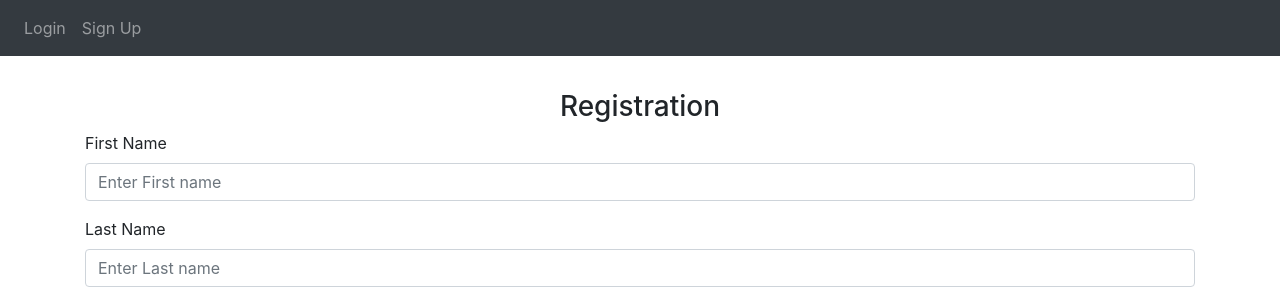
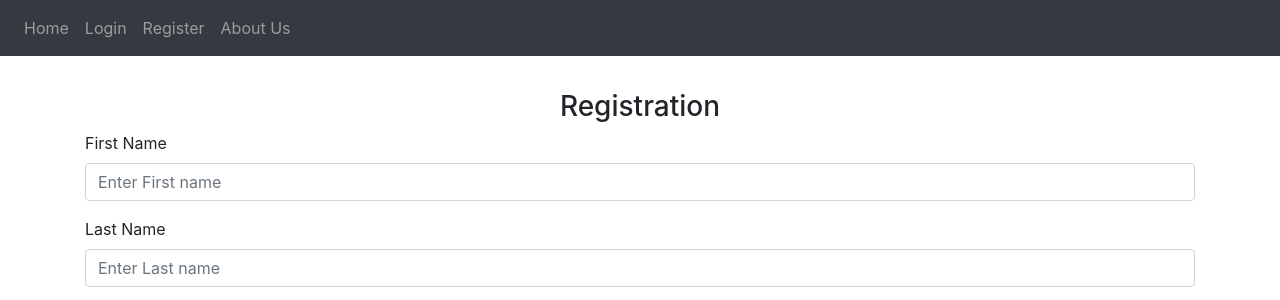
Before and after one commit to qejaquino/MidtermProjectAct1, a Flask app: page /sign-up in a window 1280 px wide. Shown: the top 300 px of the page. Run offline with Flask 2, Linux system fonts and the light colour scheme; some libraries are stand-ins or nearby versions.

Commit message:
Clean up and add about us.

```diff
--- a/MidtermProjectAct1/project/website/templates/base.html
+++ b/MidtermProjectAct1/project/website/templates/base.html
@@ -3,17 +3,8 @@
   <head>
     <meta charset="utf-8" />
     <meta name="viewport" content="width=device-width, initial-scale=1" />
-    <link
-      rel="stylesheet"
-      href="https://stackpath.bootstrapcdn.com/bootstrap/4.4.1/css/bootstrap.min.css"
-      integrity="sha384-Vkoo8x4CGsO3+Hhxv8T/Q5PaXtkKtu6ug5TOeNV6gBiFeWPGFN9MuhOf23Q9Ifjh"
-      crossorigin="anonymous"
-    />
-    <link
-      rel="stylesheet"
-      href="https://stackpath.bootstrapcdn.com/font-awesome/4.7.0/css/font-awesome.min.css"
-      crossorigin="anonymous"
-    />
+    <link rel="stylesheet" href="https://stackpath.bootstrapcdn.com/bootstrap/4.4.1/css/bootstrap.min.css" integrity="sha384-Vkoo8x4CGsO3+Hhxv8T/Q5PaXtkKtu6ug5TOeNV6gBiFeWPGFN9MuhOf23Q9Ifjh" crossorigin="anonymous"/>
+    <link rel="stylesheet" href="https://stackpath.bootstrapcdn.com/font-awesome/4.7.0/css/font-awesome.min.css" crossorigin="anonymous"/>
 
     <title>{% block title %}Home{% endblock %}</title>
   </head>
@@ -29,8 +20,10 @@
           <a class="nav-item nav-link" id="home" href="/">Home</a>
           <a class="nav-item nav-link" id="logout" href="/logout">Logout</a>
           {% else %}
+          <a class="nav-item nav-link" id="home" href="/">Home</a>
           <a class="nav-item nav-link" id="login" href="/login">Login</a>
-          <a class="nav-item nav-link" id="signUp" href="/sign-up">Sign Up</a>
+          <a class="nav-item nav-link" id="signUp" href="/sign-up">Register</a>
+          <a class="nav-item nav-link" id="About" href="/about">About Us</a>
           {% endif %}
         </div>
       </div>
--- a/MidtermProjectAct1/project/website/templates/login.html
+++ b/MidtermProjectAct1/project/website/templates/login.html
@@ -1,5 +1,4 @@
-{% extends "base.html" %} {% block title %}Login{% endblock %} {% block content
-    %}
+{% extends "base.html" %} {% block title %}Login{% endblock %} {% block content %}
     <form method="POST"><br>
       <h3 align="center">Login</h3>
       <div class="form-group">
--- a/MidtermProjectAct1/project/website/views.py
+++ b/MidtermProjectAct1/project/website/views.py
@@ -23,6 +23,9 @@ def home():
 
     return render_template("home.html", user=current_user)
 
+@views.route('/about')
+def about():
+    return render_template("about.html", user=current_user)
 
 @views.route('/delete-note', methods=['POST'])
 def delete_note():
```
Also changed, not shown: MidtermProjectAct1/project/website/templates/about.html (added, +10 -0 lines).
